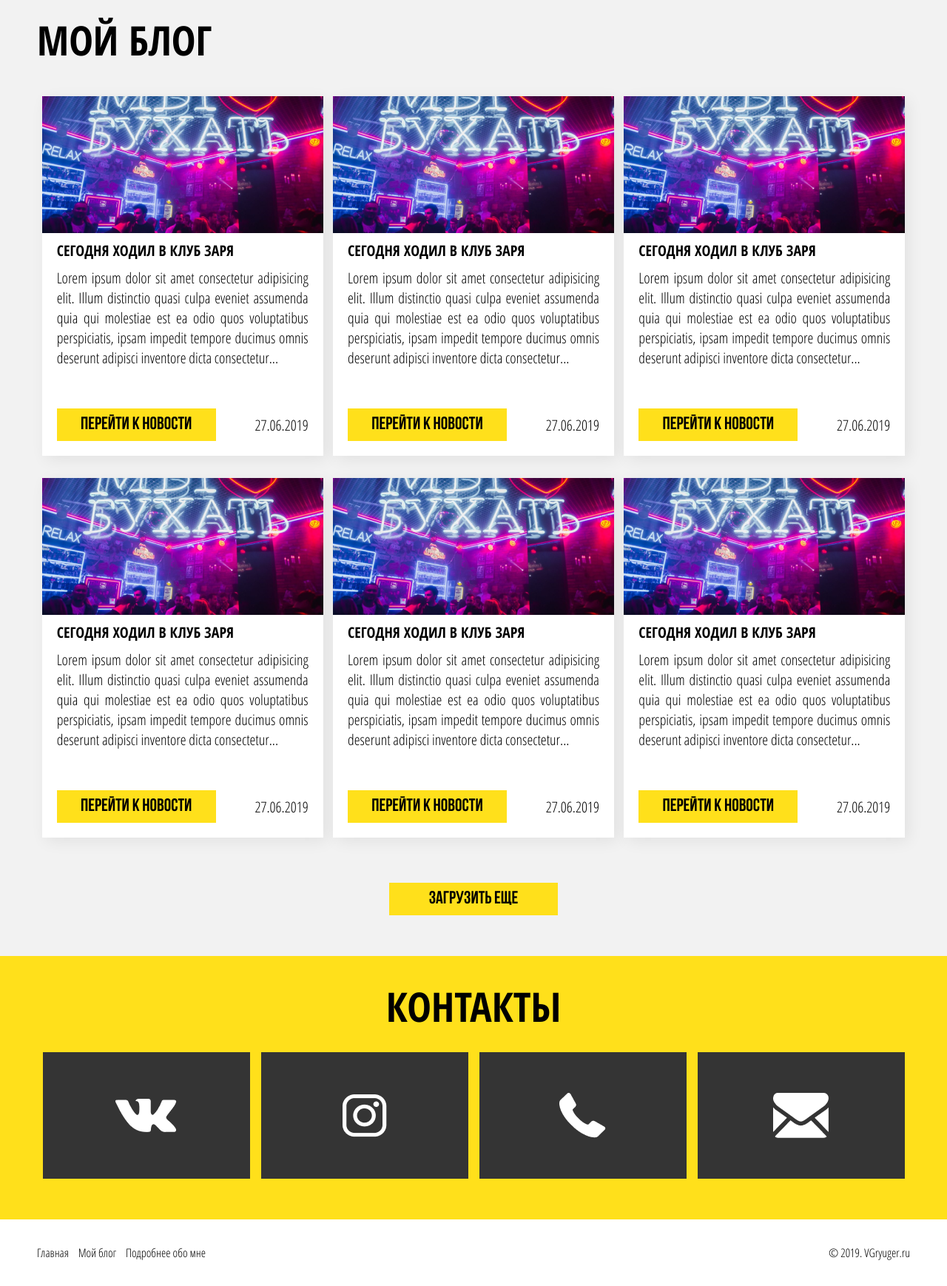
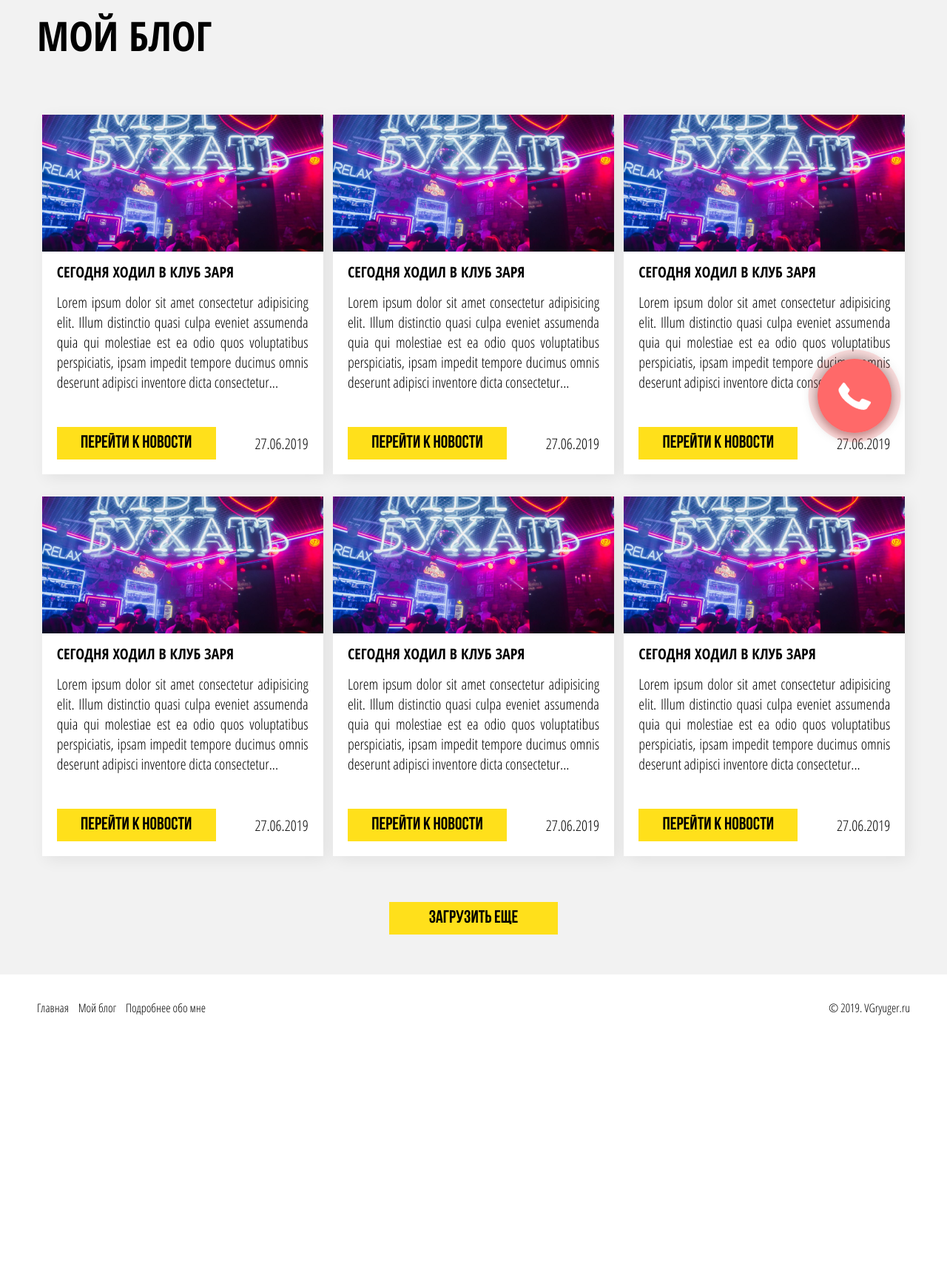
Before and after one commit to GrVl-dev/GrVl-dev.github.io, a plain HTML site: page my-blog.html in a window 1280 px wide. Shown: the part 140-1878 px from the top of the page at 74% size. After the commit the page ends 1547 px from the top, so only its background shows below. Drawn offline with Linux system fonts and the light colour scheme.

Commit message:
подогнал немного по размерам

```diff
--- a/my-blog.html
+++ b/my-blog.html
@@ -24,13 +24,15 @@
   <main>
     <div class="my-blog">
     <div class="container">
-        <div class="my-blog__content">
-            <h1 class="my-blog__title align-start">МОЙ БЛОГ</h1>
-            <div class="my-blog__cards-box">
-                <div class="cards">
-  <div class="cards__foto"></div>
-  <div class="cards__title">СЕГОДНЯ ХОДИЛ В КЛУБ ЗАРЯ</div>
-  <div class="cards__content">
+        <div class="my-blog__content full-content">
+            <h1 class="my-blog__title align-start">
+                МОЙ БЛОГ
+            </h1>
+            <div class="my-blog__cards-box full-box">
+                <div class="card">
+  <div class="card__foto"></div>
+  <div class="card__title">СЕГОДНЯ ХОДИЛ В КЛУБ ЗАРЯ</div>
+  <div class="card__content">
     <p>
       Lorem ipsum dolor sit amet consectetur adipisicing elit.
       Illum distinctio quasi culpa eveniet assumenda quia
@@ -38,16 +40,16 @@
       ipsam impedit tempore ducimus omnis deserunt adipisci
       inventore dicta consectetur...
     </p>
-    <div class="cards__footer">
-        <a class="cards__button" href="./my-blog-news.html">ПЕРЕЙТИ К НОВОСТИ</a>
-        <div class="cards__date">27.06.2019</div>
+    <div class="card__footer">
+        <a class="card__button" href="./my-blog-news.html">ПЕРЕЙТИ К НОВОСТИ</a>
+        <div class="card__date">27.06.2019</div>
     </div>
   </div>
 </div>
-                <div class="cards">
-  <div class="cards__foto"></div>
-  <div class="cards__title">СЕГОДНЯ ХОДИЛ В КЛУБ ЗАРЯ</div>
-  <div class="cards__content">
+                <div class="card">
+  <div class="card__foto"></div>
+  <div class="card__title">СЕГОДНЯ ХОДИЛ В КЛУБ ЗАРЯ</div>
+  <div class="card__content">
     <p>
       Lorem ipsum dolor sit amet consectetur adipisicing elit.
       Illum distinctio quasi culpa eveniet assumenda quia
@@ -55,16 +57,16 @@
       ipsam impedit tempore ducimus omnis deserunt adipisci
       inventore dicta consectetur...
     </p>
-    <div class="cards__footer">
-        <a class="cards__button" href="./my-blog-news.html">ПЕРЕЙТИ К НОВОСТИ</a>
-        <div class="cards__date">27.06.2019</div>
+    <div class="card__footer">
+        <a class="card__button" href="./my-blog-news.html">ПЕРЕЙТИ К НОВОСТИ</a>
+        <div class="card__date">27.06.2019</div>
     </div>
   </div>
 </div>
-                <div class="cards">
-  <div class="cards__foto"></div>
-  <div class="cards__title">СЕГОДНЯ ХОДИЛ В КЛУБ ЗАРЯ</div>
-  <div class="cards__content">
+                <div class="card">
+  <div class="card__foto"></div>
+  <div class="card__title">СЕГОДНЯ ХОДИЛ В КЛУБ ЗАРЯ</div>
+  <div class="card__content">
     <p>
       Lorem ipsum dolor sit amet consectetur adipisicing elit.
       Illum distinctio quasi culpa eveniet assumenda quia
@@ -72,16 +74,16 @@
       ipsam impedit tempore ducimus omnis deserunt adipisci
       inventore dicta consectetur...
     </p>
-    <div class="cards__footer">
-        <a class="cards__button" href="./my-blog-news.html">ПЕРЕЙТИ К НОВОСТИ</a>
-        <div class="cards__date">27.06.2019</div>
+    <div class="card__footer">
+        <a class="card__button" href="./my-blog-news.html">ПЕРЕЙТИ К НОВОСТИ</a>
+        <div class="card__date">27.06.2019</div>
     </div>
   </div>
 </div>
-                <div class="cards">
-  <div class="cards__foto"></div>
-  <div class="cards__title">СЕГОДНЯ ХОДИЛ В КЛУБ ЗАРЯ</div>
-  <div class="cards__content">
+                <div class="card">
+  <div class="card__foto"></div>
+  <div class="card__title">СЕГОДНЯ ХОДИЛ В КЛУБ ЗАРЯ</div>
+  <div class="card__content">
     <p>
       Lorem ipsum dolor sit amet consectetur adipisicing elit.
       Illum distinctio quasi culpa eveniet assumenda quia
@@ -89,16 +91,16 @@
       ipsam impedit tempore ducimus omnis deserunt adipisci
       inventore dicta consectetur...
     </p>
-    <div class="cards__footer">
-        <a class="cards__button" href="./my-blog-news.html">ПЕРЕЙТИ К НОВОСТИ</a>
-        <div class="cards__date">27.06.2019</div>
+    <div class="card__footer">
+        <a class="card__button" href="./my-blog-news.html">ПЕРЕЙТИ К НОВОСТИ</a>
+        <div class="card__date">27.06.2019</div>
     </div>
   </div>
 </div>
-                <div class="cards">
-  <div class="cards__foto"></div>
-  <div class="cards__title">СЕГОДНЯ ХОДИЛ В КЛУБ ЗАРЯ</div>
-  <div class="cards__content">
+                <div class="card">
+  <div class="card__foto"></div>
+  <div class="card__title">СЕГОДНЯ ХОДИЛ В КЛУБ ЗАРЯ</div>
+  <div class="card__content">
     <p>
       Lorem ipsum dolor sit amet consectetur adipisicing elit.
       Illum distinctio quasi culpa eveniet assumenda quia
@@ -106,16 +108,16 @@
       ipsam impedit tempore ducimus omnis deserunt adipisci
       inventore dicta consectetur...
     </p>
-    <div class="cards__footer">
-        <a class="cards__button" href="./my-blog-news.html">ПЕРЕЙТИ К НОВОСТИ</a>
-        <div class="cards__date">27.06.2019</div>
+    <div class="card__footer">
+        <a class="card__button" href="./my-blog-news.html">ПЕРЕЙТИ К НОВОСТИ</a>
+        <div class="card__date">27.06.2019</div>
     </div>
   </div>
 </div>
-                <div class="cards">
-  <div class="cards__foto"></div>
-  <div class="cards__title">СЕГОДНЯ ХОДИЛ В КЛУБ ЗАРЯ</div>
-  <div class="cards__content">
+                <div class="card">
+  <div class="card__foto"></div>
+  <div class="card__title">СЕГОДНЯ ХОДИЛ В КЛУБ ЗАРЯ</div>
+  <div class="card__content">
     <p>
       Lorem ipsum dolor sit amet consectetur adipisicing elit.
       Illum distinctio quasi culpa eveniet assumenda quia
@@ -123,43 +125,14 @@
       ipsam impedit tempore ducimus omnis deserunt adipisci
       inventore dicta consectetur...
     </p>
-    <div class="cards__footer">
-        <a class="cards__button" href="./my-blog-news.html">ПЕРЕЙТИ К НОВОСТИ</a>
-        <div class="cards__date">27.06.2019</div>
+    <div class="card__footer">
+        <a class="card__button" href="./my-blog-news.html">ПЕРЕЙТИ К НОВОСТИ</a>
+        <div class="card__date">27.06.2019</div>
     </div>
   </div>
 </div>
             </div>
             <a class="my-blog__button-full" href="#">ЗАГРУЗИТЬ ЕЩЕ</a>
-        </div>
-    </div>
-</div>
-    <div class="contacts">
-    <div class="container">
-        <div class="contacts__content">
-            <h2 class="contacts__title">
-                КОНТАКТЫ
-            </h2>
-            <div class="contacts__nav">
-                <a class="contacts__link"
-                    href="https://vk.com/"
-                    target="blank">
-                    <img src="./img/Vk.png" alt="Ссылка на ВК">
-                </a>
-                <a class="contacts__link"
-                    href="https://www.instagram.com/?hl=ru"
-                    target="blank">
-                    <img src="./img/Instagram.png" alt="Ссылка на Instagram">
-                </a>
-                <a class="contacts__link"
-                    href="tel:+79376611570">
-                    <img src="./img/phone.png" alt="Номер телефона">
-                </a>
-                <a class="contacts__link"
-                    href="mailto:vlgrv80@gmail.com">
-                    <img src="./img/mail.png" alt="email">
-                </a>
-            </div>
         </div>
     </div>
 </div>
@@ -180,6 +153,11 @@
     </div>
 </footer>
 
+  <div class="phone-wave"></div>
+<a class="phone-icon" href="tel:+79376611570">
+    <img src="./img/phone.png" alt="Номер телефона">
+</a>
+
 </body>
 <script src="script.js"></script>
 </html>
```
Also changed, not shown: index.html (+21 -21 lines), my-blog-news.html (+8 -3 lines), main.css.
